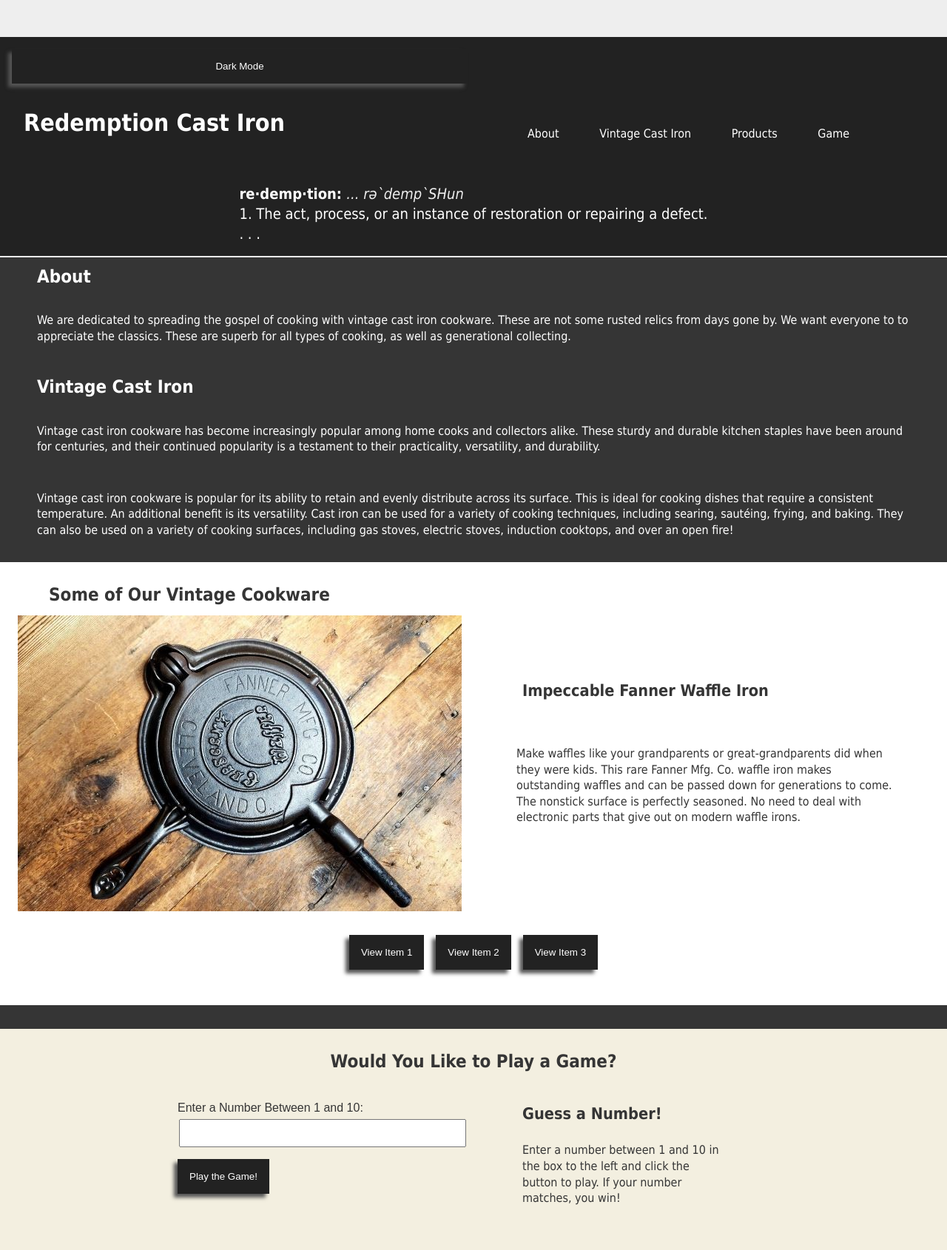
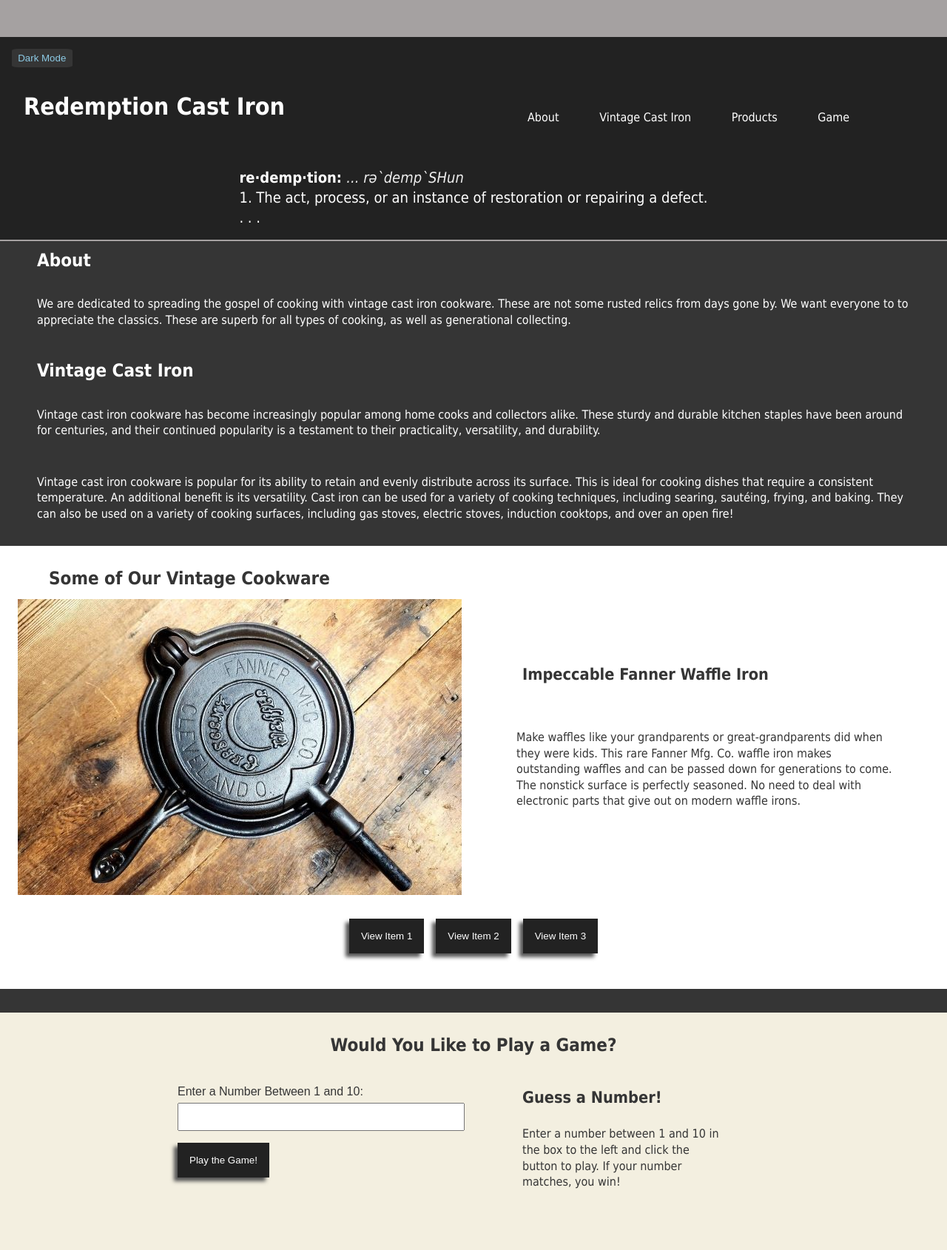
Before and after one commit to schris55/RedemptionCastIron, a plain HTML site: page index.html in a window 1280 px wide. Shown: the top 1690 px of the page at 74% size. Drawn offline with Linux system fonts and the light colour scheme.

Commit message:
Add files via upload

```diff
--- a/styles.css
+++ b/styles.css
@@ -2,6 +2,7 @@
 
 :root{
 	--light-gray: #eeeeee;
+	--gray: #a5a1a1;
   	--med-gray: #555;
 	--dark-gray: #222;
 	--white: #fff;
@@ -9,13 +10,14 @@
 	--cast-iron-gray: #353535;
 	--creamy: #F3EFE0;
 	--light-blue: #8DCBE6;
+	--brown: #4f4844;
 	--box-shadow: -5px 5px 5px var(--med-gray);
 	--hover-shadow: -3px 3px 6px var(--med-gray);
 	font-size: 16px;
 }
 
-html{
-	background-color: var(--light-gray);
+html {
+	background-color: var(--gray);
 }
 
 main {
@@ -54,6 +56,15 @@ header{
 	display: grid;
 	grid-template-columns: 1fr 1fr;
 	gap: 1rem;
+}
+header button {
+	width: 11ch;
+	grid-column: 1/-1;
+	padding: 5px;
+	background-color: var(--cast-iron-gray);
+	color: var(--light-blue);
+	border-radius: 10%;
+	box-shadow: none;
 }
 
 h1 {
@@ -101,6 +112,18 @@ header p {
 	color: var(--light-gray);
 }
 
+/* ----- DARK MODE ------- */
+
+
+.dark-mode #switcher {
+	background-color: var(--med-gray);
+	color: var(--white);
+}
+
+.dark-mode #game {
+	background-color: var(--brown);
+	color: var(--white);
+}
 
 /* ----- HEADINGS ----- */
 h1, h2, h3 {
@@ -165,7 +188,7 @@ input[type="submit"]{
 
 /* ----- FORM CONTROLS ----- */
 input, label{
-	display: block;
+	display: inline-block;
 	font-size: 1rem;
 	font-family: sans-serif;
 }
@@ -178,6 +201,10 @@ input{
 	padding: 0.5rem 0.25rem;
 	margin: 0 auto 1rem auto;
 	width: calc(100% - 1rem);
+}
+
+fieldset {
+	text-align: center;
 }
 
 textarea {
@@ -272,13 +299,13 @@ textarea {
 /* ----- FOOTER ----- */
 footer{
 	padding: 1rem 0;
-	text-align: center;
 	background-color: var(--med-gray);
 	color: var(--white);
 	margin-top: 0;
 	display: grid;
 	grid-template-columns: 1fr 1fr;
 }
+
 footer h2 {
 	font-size: 1.35rem;
 	font-weight: 600;
```
